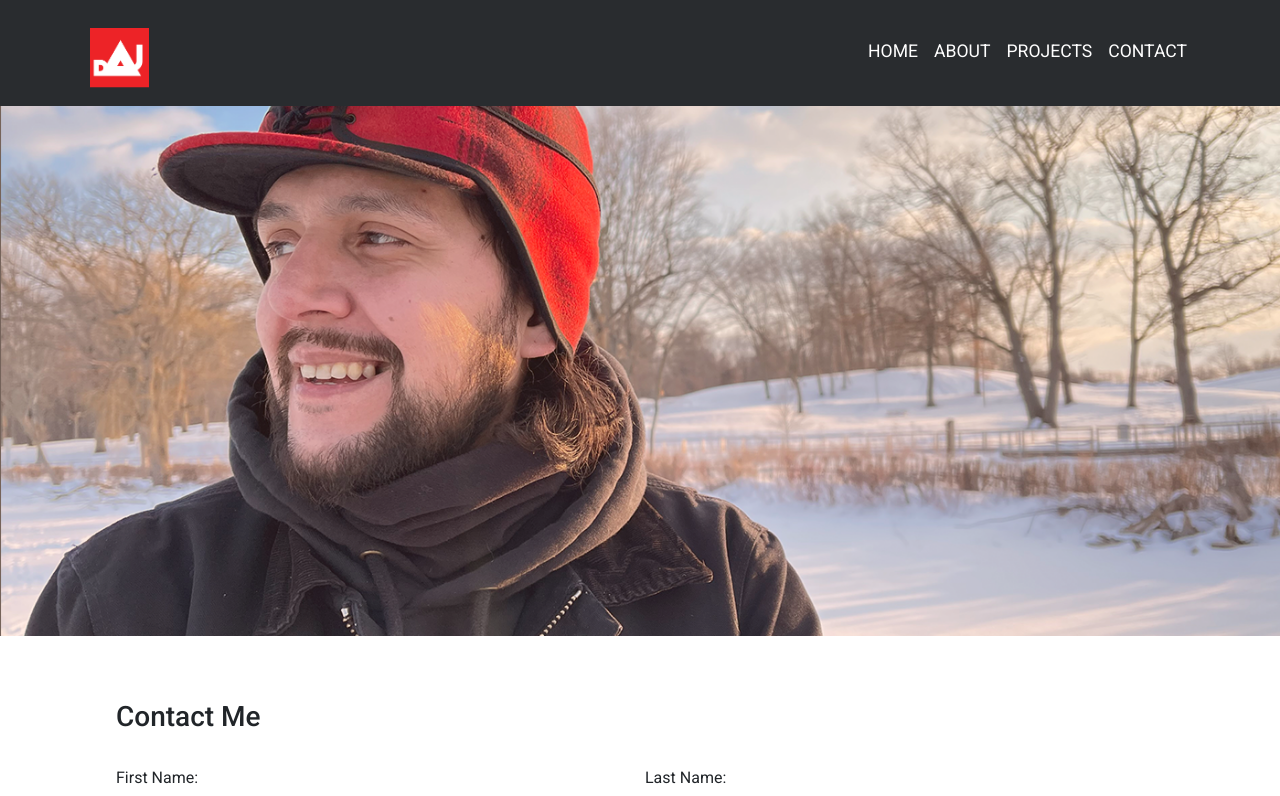
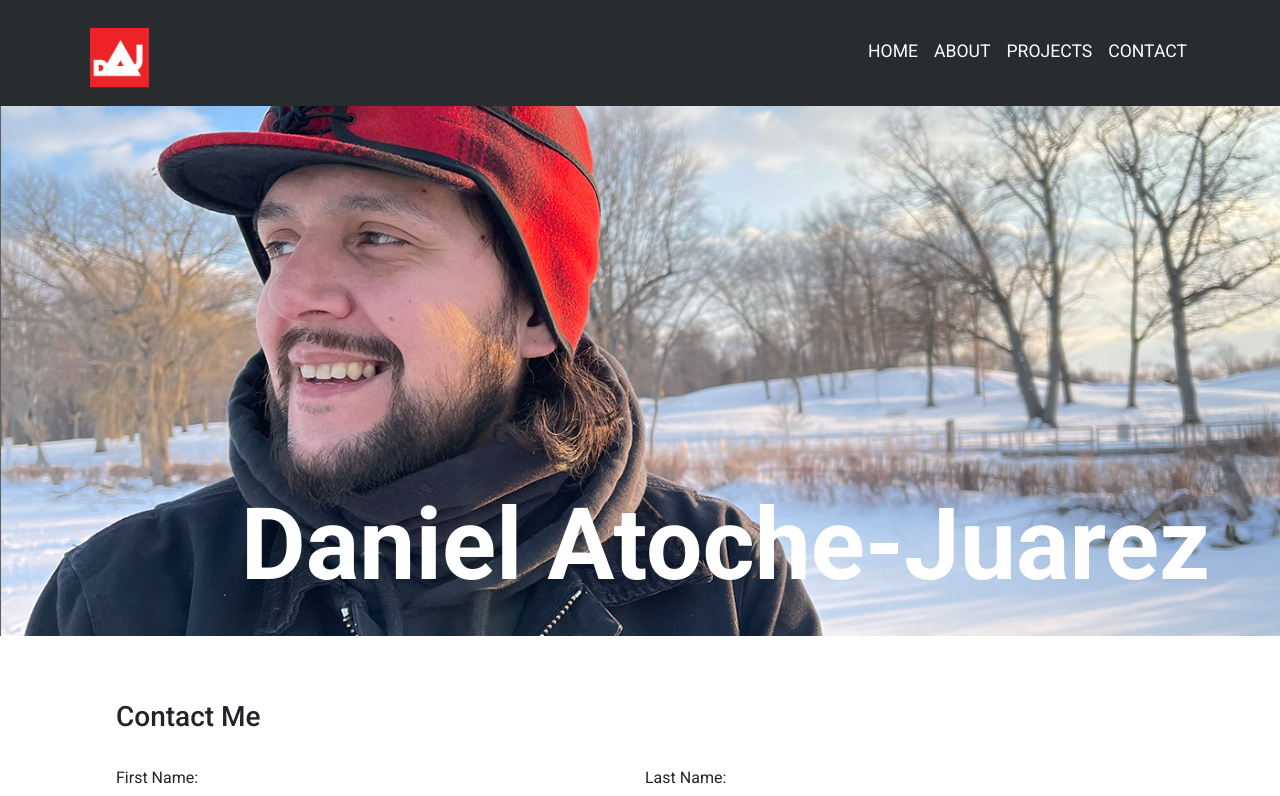
Before and after one commit to datoche-juarez/personal-site, a React (Create React App) app: page /contact in a window 1280 px wide. Shown: the top 796 px of the page. Built offline with nearby package versions, Linux system fonts and the light colour scheme.

Commit message:
Contact form working and banner updates

```diff
--- a/src/Contact.jsx
+++ b/src/Contact.jsx
@@ -19,14 +19,14 @@ const submitForm = () => {
 
   axios
     .post(
-      "https://ovetc22hoh.execute-api.us-east-2.amazonaws.com/dev/contact",
+      "https://0iou5sn1he.execute-api.us-east-2.amazonaws.com/dev/contact",
       {
         Name:
           document.getElementById("fname").value +
           " " +
           document.getElementById("lname").value,
         Email: document.getElementById("email").value,
-        Service: "The Way Forward Project",
+        Service: "danatochejuarez.com",
         Mobile: document.getElementById("mobile").value,
         Message: document.getElementById("message").value,
       },
--- a/src/components/Jumbotron.js
+++ b/src/components/Jumbotron.js
@@ -5,14 +5,6 @@ import styled from "styled-components";
 import DAJBanner from "../assets/Banner.png";
 
 const Styles = styled.div`
-  // .jumbo {
-  //   background-size: cover;
-  //   color: #0000;
-  //   height: 330px;
-  //   position: relative;
-  //   z-index: -2;
-  // }
-
   .jumbo {
     background: url(${DAJBanner}) no-repeat fixed bottom;
     background-size: cover;
@@ -25,12 +17,23 @@ const Styles = styled.div`
   .overlay {
     background-color: #ff7733;
     opacity: 0.13;
-    position: absolute;
+    position: relative;
     top: 0;
     left: 0;
     bottom: 0;
     right: 0;
     z-index: -1;
+  }
+
+  .dan-text {
+    font-size: 100px;
+    font-color: #ed2224;
+    font-weight: 1000;
+    opacity: 1;
+    position: absolute;
+    bottom: 0;
+    right: 0;
+    padding-right: 70px;
   }
 `;
 
@@ -38,8 +41,10 @@ export const Jumbotron = () => (
   <Styles>
     <Jumbo fluid className="jumbo">
       <div className="overlay"></div>
-      <Container style={{ color: "#000" }}>
-        <h1 style={{color: "#901e33"}}></h1>
+      <Container style={{ color: "#FFF" }}>
+        <div className="dan-text">
+        <p>Daniel Atoche-Juarez</p>
+        </div>
       </Container>
     </Jumbo>
   </Styles>
```
